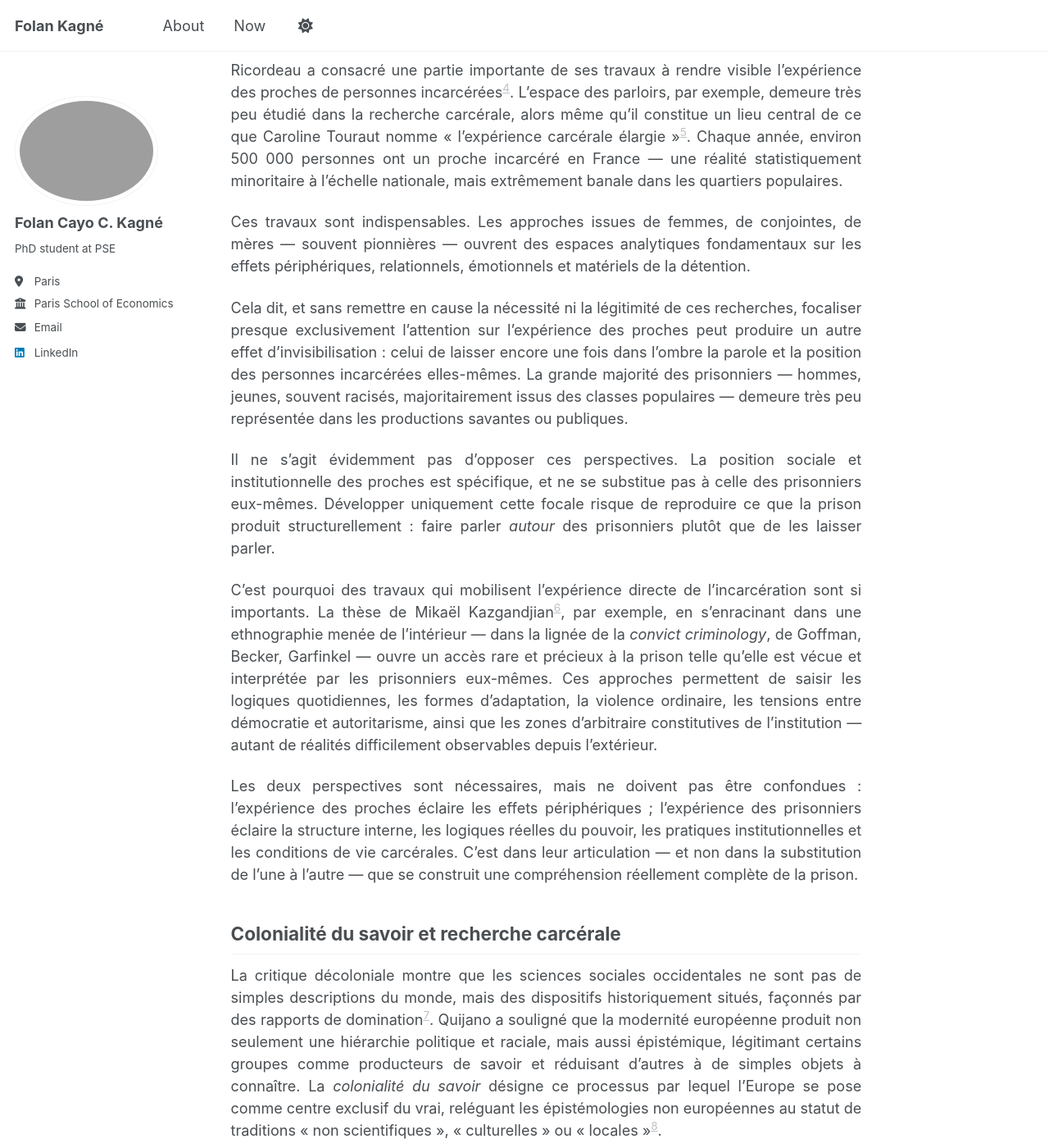
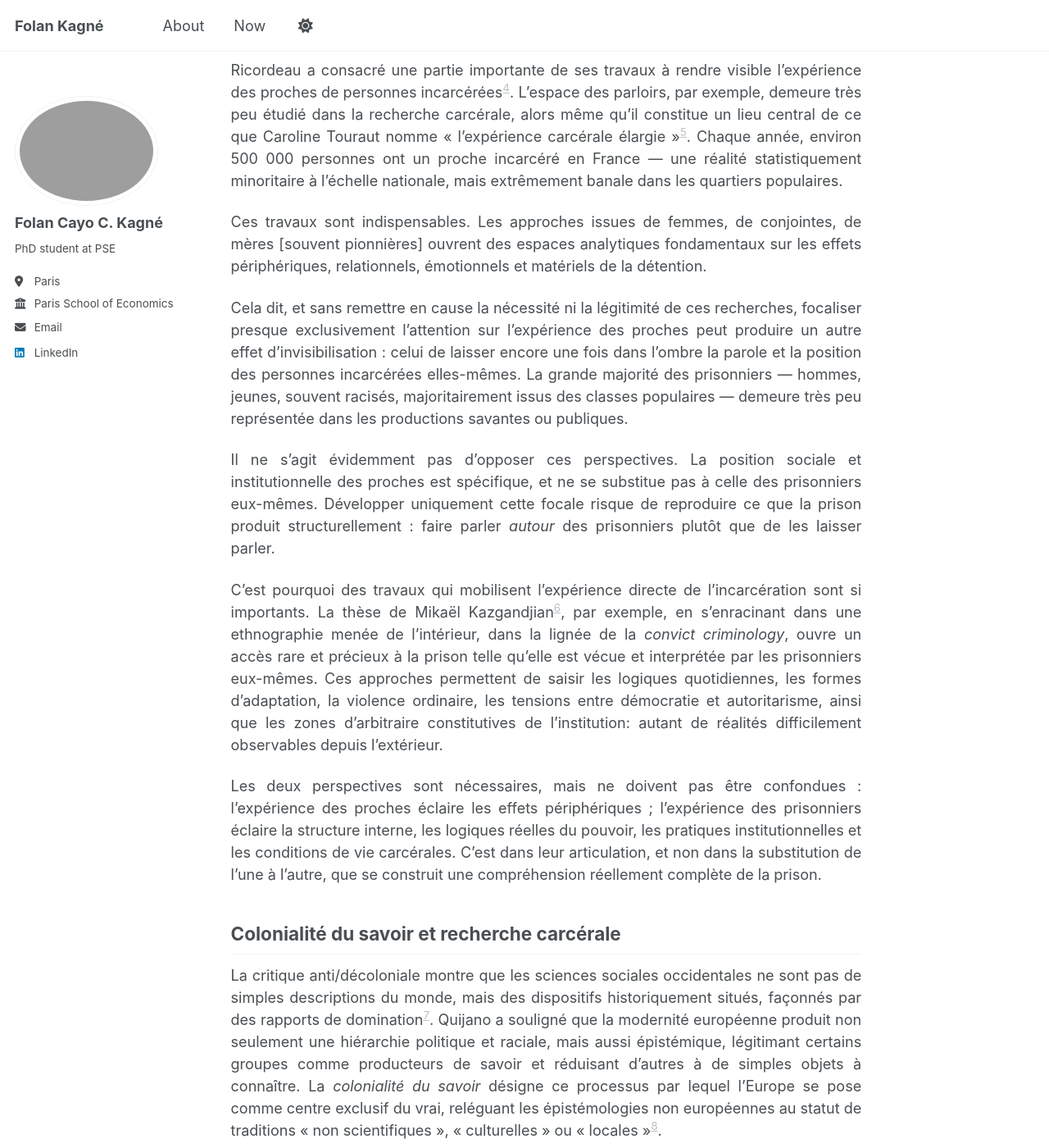
Before and after one commit to folankagne/folankagne.github.io, a Jekyll site: the page built from _posts/2125-12-16-blog-post-5.md, in a window 1280 px wide and 1400 px high, scrolled down 915 px. Shown: the whole window at 82% size. Built offline with Jekyll 4.4.1, drawn with Linux system fonts in a browser that asks for light colours; a script that is not in the unit is left out; some of the changed text lies outside the part shown.

Commit message:
Update 2125-12-16-blog-post-5.md

```diff
--- a/_posts/2125-12-16-blog-post-5.md
+++ b/_posts/2125-12-16-blog-post-5.md
@@ -21,21 +21,21 @@
 
 Ricordeau a consacré une partie importante de ses travaux à rendre visible l'expérience des proches de personnes incarcérées[^4]. L'espace des parloirs, par exemple, demeure très peu étudié dans la recherche carcérale, alors même qu'il constitue un lieu central de ce que Caroline Touraut nomme « l'expérience carcérale élargie »[^5]. Chaque année, environ 500 000 personnes ont un proche incarcéré en France — une réalité statistiquement minoritaire à l'échelle nationale, mais extrêmement banale dans les quartiers populaires.
 
-Ces travaux sont indispensables. Les approches issues de femmes, de conjointes, de mères — souvent pionnières — ouvrent des espaces analytiques fondamentaux sur les effets périphériques, relationnels, émotionnels et matériels de la détention.
+Ces travaux sont indispensables. Les approches issues de femmes, de conjointes, de mères [souvent pionnières] ouvrent des espaces analytiques fondamentaux sur les effets périphériques, relationnels, émotionnels et matériels de la détention.
 
 Cela dit, et sans remettre en cause la nécessité ni la légitimité de ces recherches, focaliser presque exclusivement l'attention sur l'expérience des proches peut produire un autre effet d'invisibilisation : celui de laisser encore une fois dans l'ombre la parole et la position des personnes incarcérées elles-mêmes. La grande majorité des prisonniers — hommes, jeunes, souvent racisés, majoritairement issus des classes populaires — demeure très peu représentée dans les productions savantes ou publiques.
 
 Il ne s'agit évidemment pas d'opposer ces perspectives. La position sociale et institutionnelle des proches est spécifique, et ne se substitue pas à celle des prisonniers eux-mêmes. Développer uniquement cette focale risque de reproduire ce que la prison produit structurellement : faire parler *autour* des prisonniers plutôt que de les laisser parler.
 
-C'est pourquoi des travaux qui mobilisent l'expérience directe de l'incarcération sont si importants. La thèse de Mikaël Kazgandjian[^6], par exemple, en s'enracinant dans une ethnographie menée de l'intérieur — dans la lignée de la *convict criminology*, de Goffman, Becker, Garfinkel — ouvre un accès rare et précieux à la prison telle qu'elle est vécue et interprétée par les prisonniers eux-mêmes. Ces approches permettent de saisir les logiques quotidiennes, les formes d'adaptation, la violence ordinaire, les tensions entre démocratie et autoritarisme, ainsi que les zones d'arbitraire constitutives de l'institution — autant de réalités difficilement observables depuis l'extérieur.
+C'est pourquoi des travaux qui mobilisent l'expérience directe de l'incarcération sont si importants. La thèse de Mikaël Kazgandjian[^6], par exemple, en s'enracinant dans une ethnographie menée de l'intérieur, dans la lignée de la *convict criminology*, ouvre un accès rare et précieux à la prison telle qu'elle est vécue et interprétée par les prisonniers eux-mêmes. Ces approches permettent de saisir les logiques quotidiennes, les formes d'adaptation, la violence ordinaire, les tensions entre démocratie et autoritarisme, ainsi que les zones d'arbitraire constitutives de l'institution: autant de réalités difficilement observables depuis l'extérieur.
 
-Les deux perspectives sont nécessaires, mais ne doivent pas être confondues : l'expérience des proches éclaire les effets périphériques ; l'expérience des prisonniers éclaire la structure interne, les logiques réelles du pouvoir, les pratiques institutionnelles et les conditions de vie carcérales. C'est dans leur articulation — et non dans la substitution de l'une à l'autre — que se construit une compréhension réellement complète de la prison.
+Les deux perspectives sont nécessaires, mais ne doivent pas être confondues : l'expérience des proches éclaire les effets périphériques ; l'expérience des prisonniers éclaire la structure interne, les logiques réelles du pouvoir, les pratiques institutionnelles et les conditions de vie carcérales. C'est dans leur articulation, et non dans la substitution de l'une à l'autre, que se construit une compréhension réellement complète de la prison.
 
 ## Colonialité du savoir et recherche carcérale
 
-La critique décoloniale montre que les sciences sociales occidentales ne sont pas de simples descriptions du monde, mais des dispositifs historiquement situés, façonnés par des rapports de domination[^7]. Quijano a souligné que la modernité européenne produit non seulement une hiérarchie politique et raciale, mais aussi épistémique, légitimant certains groupes comme producteurs de savoir et réduisant d'autres à de simples objets à connaître. La *colonialité du savoir* désigne ce processus par lequel l'Europe se pose comme centre exclusif du vrai, reléguant les épistémologies non européennes au statut de traditions « non scientifiques », « culturelles » ou « locales »[^8].
+La critique anti/décoloniale montre que les sciences sociales occidentales ne sont pas de simples descriptions du monde, mais des dispositifs historiquement situés, façonnés par des rapports de domination[^7]. Quijano a souligné que la modernité européenne produit non seulement une hiérarchie politique et raciale, mais aussi épistémique, légitimant certains groupes comme producteurs de savoir et réduisant d'autres à de simples objets à connaître. La *colonialité du savoir* désigne ce processus par lequel l'Europe se pose comme centre exclusif du vrai, reléguant les épistémologies non européennes au statut de traditions « non scientifiques », « culturelles » ou « locales »[^8].
 
-Certains ont tenté de rompre ce monopole en construisant des savoirs co-produits avec les groupes subalternisés[^9], mais force est de constater que les sciences sociales occidentales restent structurellement organisées pour produire du savoir *sur* les autres, rarement *avec* eux et presque jamais *depuis* leur cadre. La « *hybris du point zéro* » désigne cette illusion d'objectivité universelle masquant la position située — blanche, occidentale, bourgeoise — du chercheur[^10].
+Certains ont tenté de rompre ce monopole en construisant des savoirs co-produits avec les groupes subalternisés[^9], mais force est de constater que les sciences sociales occidentales restent structurellement organisées pour produire du savoir *sur* les autres, rarement *avec* eux et presque jamais *depuis* leur cadre. La « *hybris du point zéro* » désigne cette illusion d'objectivité universelle masquant la position située — blanche, occidentale, masculine, bourgeoise — du chercheur[^10].
 
 <!--Appliquer cette grille à la recherche sur le monde carcéral revient à reconnaître une évidence -->
 Transposer cette grille à l’étude du monde carcéral conduit à une évidence : les prisonniers et les personnes racisées des classes populaires occupent, dans l'ordre académique, la même place que les peuples colonisés dans l'ordre impérial — objets d'étude, rarement [jamais] sujets épistémiques. Et ce même lorsque les chercheur·euses travaillent avec empathie, engagement ou proximité sociale, la structure reste inchangée; Ce sont toujours les universitaires [racisés ou non, proches de détenus [prisonniers] ou non] qui recueillent les récits, interprètent, théorisent, publient et signent, tandis que les personnes incarcérées restent privées de toute capacité institutionnelle à produire ou diffuser leurs propres savoirs.
```
